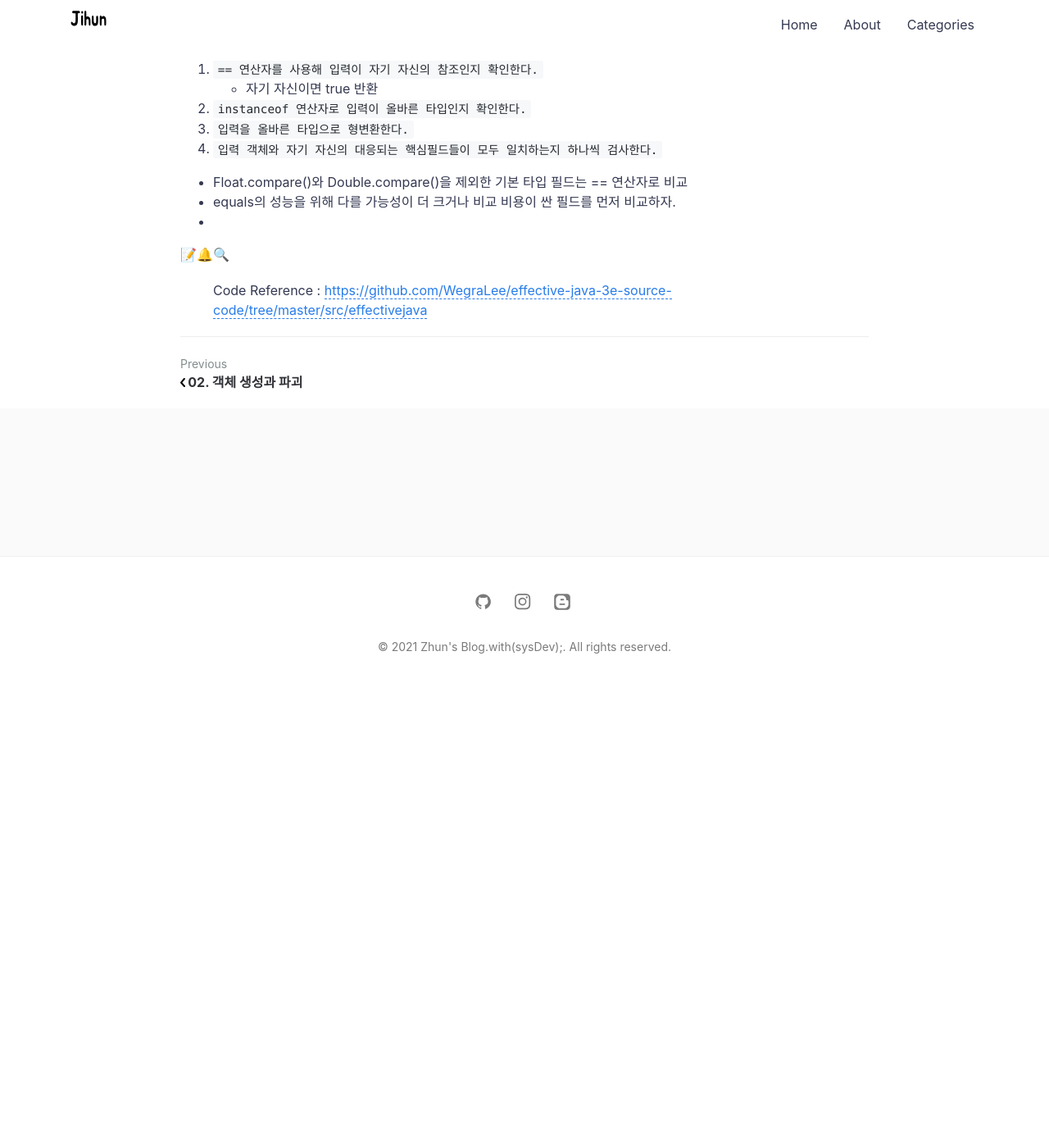
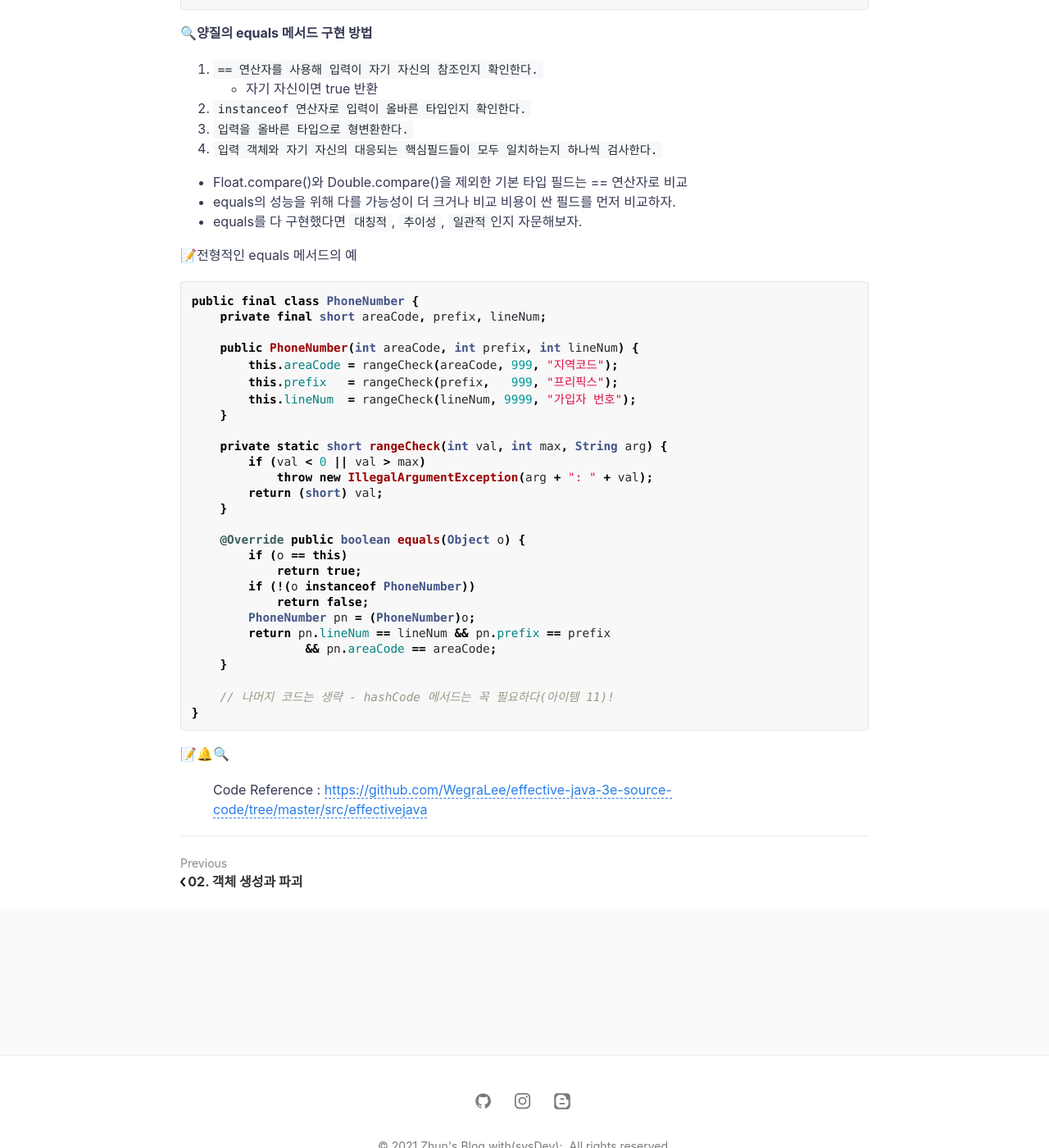
Before and after one commit to jihunparkme/jihunparkme.github.io, a Jekyll site: the page built from _posts/2021-03-15-모든_객체의_공통_메서드.md, in a window 1280 px wide and 1400 px high, scrolled down 3560 px. Shown: the whole window at 82% size. Built offline with Jekyll 4.4.1, drawn with Linux system fonts in a browser that asks for light colours; comment, search, counter and statistics services are not loaded; before the commit the page ends 4404 px from its top, so only the background shows below that; some of the changed text lies outside the part shown.

Commit message:
add contents

````diff
--- a/_posts/2021-03-15-모든_객체의_공통_메서드.md
+++ b/_posts/2021-03-15-모든_객체의_공통_메서드.md
@@ -158,7 +158,41 @@ public class ColorPoint {
 
 - Float.compare()와 Double.compare()을 제외한 기본 타입 필드는 == 연산자로 비교
 - equals의 성능을 위해 다를 가능성이 더 크거나 비교 비용이 싼 필드를 먼저 비교하자.
--
+- equals를 다 구현했다면 `대칭적`, `추이성`, `일관적`인지 자문해보자.
+
+📝전형적인 equals 메서드의 예
+
+```java
+public final class PhoneNumber {
+    private final short areaCode, prefix, lineNum;
+
+    public PhoneNumber(int areaCode, int prefix, int lineNum) {
+        this.areaCode = rangeCheck(areaCode, 999, "지역코드");
+        this.prefix   = rangeCheck(prefix,   999, "프리픽스");
+        this.lineNum  = rangeCheck(lineNum, 9999, "가입자 번호");
+    }
+
+    private static short rangeCheck(int val, int max, String arg) {
+        if (val < 0 || val > max)
+            throw new IllegalArgumentException(arg + ": " + val);
+        return (short) val;
+    }
+
+    @Override public boolean equals(Object o) {
+        if (o == this)
+            return true;
+        if (!(o instanceof PhoneNumber))
+            return false;
+        PhoneNumber pn = (PhoneNumber)o;
+        return pn.lineNum == lineNum && pn.prefix == prefix
+                && pn.areaCode == areaCode;
+    }
+
+    // 나머지 코드는 생략 - hashCode 메서드는 꼭 필요하다(아이템 11)!
+}
+```
+
+
 
 
 
````
